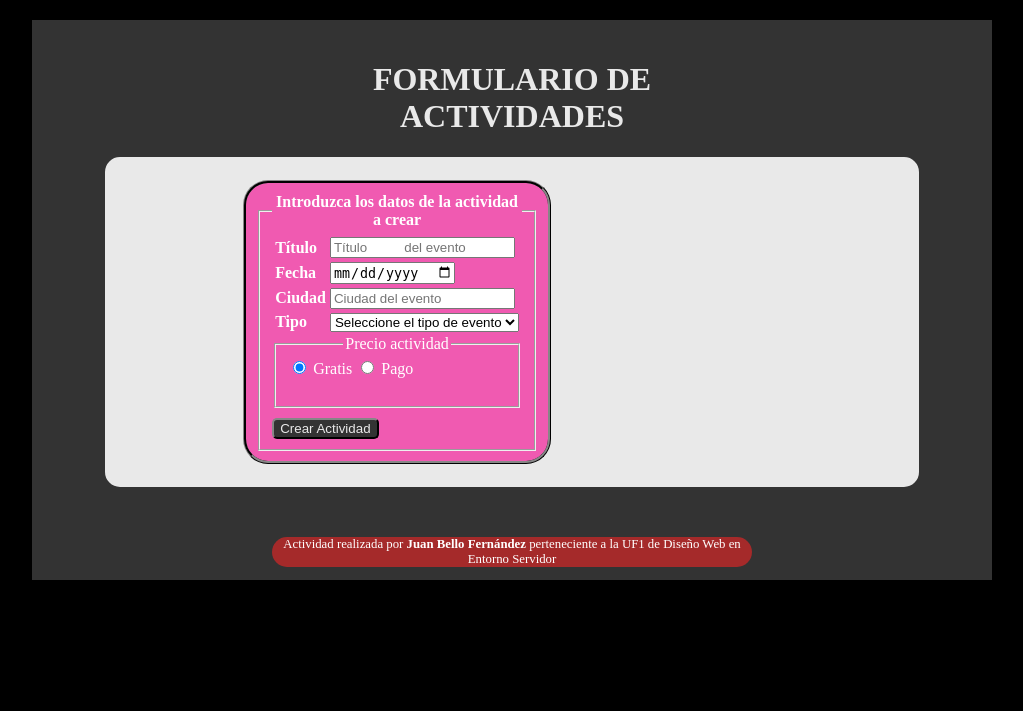
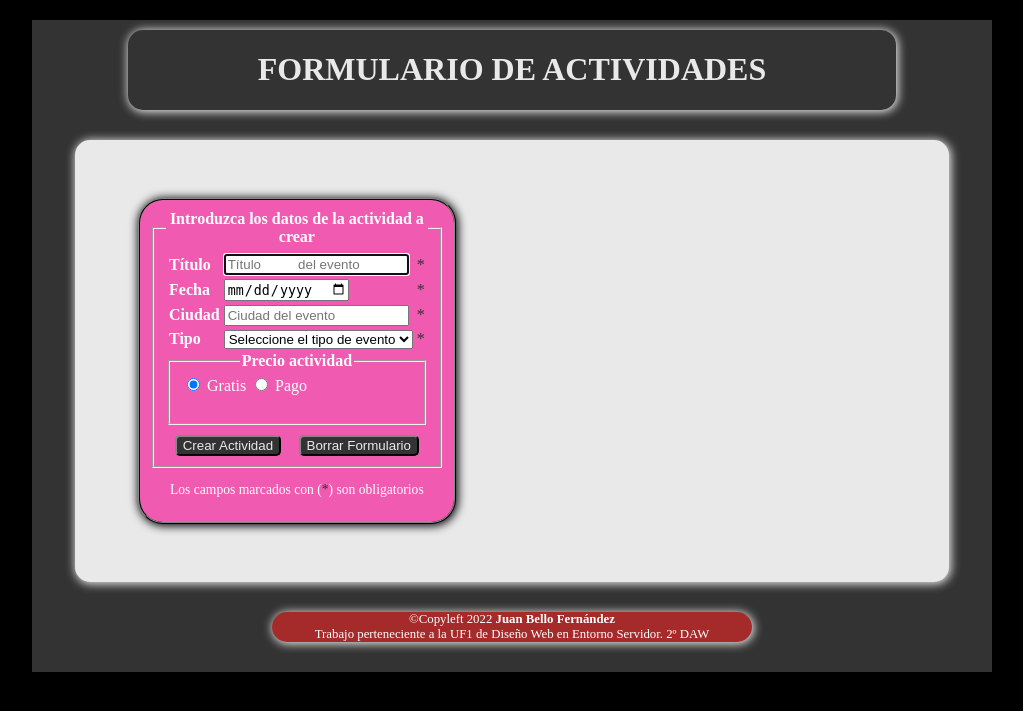
Before and after one commit to Rastajuan/UF1-Entorno-Servidor, a PHP site: page / in a window 1280 px wide. Shown: the top 711 px of the page, without its empty margins (128-1151 px from the left). Run offline with PHP 8.4, Linux system fonts and the light colour scheme.

Commit message:
Commit final
Añadidas funcionalidades de requerimiento en los inputs del formulario y solucionado definitivamente el desborde del div container
UF finalizada

```diff
--- a/estilos.css
+++ b/estilos.css
@@ -1,29 +1,21 @@
-/* *{
-    margin: 0;
-    border: 0;
-    padding: 0;
-}
- */
+
+
+/* ELEMENTOS HTML*/
 html {
   background-color: black;
   }
 body {
   display: table;
   background-color: #333333;
-  width: 75%;
+  min-width: 75%;
   margin: 20px auto;
 }
 
-header {
-  text-align: center;
-  margin: 10px auto 10px auto;
-  padding-top: 10px;
-  width: 40%;
-}
 h1{
   color: #e9e9e9;
- font-size:200%;
+  font-size:200%;
 }
+
 legend{
   text-align: center;
 }
@@ -31,22 +23,39 @@ li{
    list-style:none;
 }
 
+/* CLASES */
 
-.imgs {
-  width: 200px;
-  height: 100px;
-  margin: auto;
+.boton {
+  margin-top: 10px;
+  border-radius: 5px;
+  border-color: #333333;
+  background-color:#333333;
+  color:#e9e9e9;
+
+}
+
+.boton:hover{
+  background-color:#e9e9e9;
+  border-color: #e9e9e9;
+  color:#333333;
+}
+
+.botonera{
+  display: flex;
+  justify-content: space-around;
 }
 .container {
   display: flex;
   justify-content: space-between;
+  flex-wrap:wrap;
   align-items: center;
   width: 80%;
-  margin: auto auto 50px auto;
+  margin: auto auto auto auto;
   border: 3px solid #e9e9e9;
   border-radius: 15px;
-  padding: 20px;
+  padding: 50px;
   background-color:#e9e9e9;
+  box-shadow:1px 1px 10px 1px #e9e9e9;
 
 
 }
@@ -55,41 +64,58 @@ li{
 .resultados {
   display: table; /*Evita el desbordamiento del div*/
   width: 30%;
-  border: 3px #333333 ridge ;
+  border: 2px #333333 ridge ;
   padding: 10px;
-  margin: 0 10px;
+  margin: 5px 10px;
   background-color:#f05ab1;
   color: rgb(255, 255, 255);
+  box-shadow:1px 1px 10px 1px #000000;
 
-
-  /* margin-bottom: 500px; */
 }
 .formulario {
   border-radius: 25px;
-  margin-left: 15%;
+
 }
-.resultados {
-    margin-right: 15%;
-}
+
 
 .footer {
   text-align: center;
   font-size: 80%;
   background-color: brown;
   color: white;
+  width: 50%;
+  margin: 30px auto;
   border-radius: 15px;
-  width: 50%;
-  margin:auto;
+  box-shadow:1px 1px 10px 1px #e9e9e9;
+
+
 }
 
-.boton {
-  margin-top: 10px;
-  border-radius: 5px;
-  border-color: #333333;
-  background-color:#333333;
-  color:#e9e9e9
-  /* margin: 10px 50px; */
+.header{
+  display: flex;
+  justify-content: center;
+  width: 80%;
+  text-align: center;
+  margin: 10px auto 30px auto;
+  border-radius: 15px;
+  box-shadow:1px 1px 10px 1px #e9e9e9;
 }
+
+.infoForm{
+  font-size: 85%;
+  text-align: center;
+}
+.imgs {
+  width: 200px;
+  height: 100px;
+
+
+}
+
 .negrita{
   font-weight: bolder;
 }
+
+.required{
+  color:#333;
+}
--- a/formulario.html
+++ b/formulario.html
@@ -4,64 +4,96 @@
     <table>
       <tr>
         <td class="negrita">
-          <label for="titulo">
-            T&iacute;tulo</label>
+          <label for="titulo"> T&iacute;tulo</label>
         </td>
         <td>
-          <input type="text" name="titulo" id="tituloForm" placeholder="Título
+          <input
+          type="text"
+          name="titulo" id="tituloForm" placeholder="Título
           del evento"
+          autofocus
+          required
         </td>
+        <td class="required">*</td>
       </tr>
       <tr>
         <td class="negrita">
-          <label for="fecha">
-            Fecha
-          </label>
+          <label for="fecha"> Fecha </label>
         </td>
-        <td><input type="date" name="fecha" id="fechaForm" /></td>
+        <td><input
+          type="date"
+          name="fecha"
+          id="fechaForm"
+          required/>
+        </td>
+        <td class="required">*</td>
       </tr>
       <tr>
         <td class="negrita">
-          <label for="ciudad">
-            Ciudad</label>
-          </td>
+          <label for="ciudad"> Ciudad</label>
+        </td>
         <td>
           <input
             type="text"
             name="ciudad"
             id="ciudadForm"
             placeholder="Ciudad del evento"
+            required
           />
+
         </td>
+        <td class="required">*</td>
       </tr>
       <tr>
         <td class="negrita">
-          <label for="tipo">
-            Tipo
-          </label>
+          <label for="tipo"> Tipo </label>
         </td>
         <td>
-          <select name="tipo" id="selectForm">
-            <option value="" selected>Seleccione el tipo de evento</option>
+          <select name="tipo" id="selectForm"  required>
+            <option value="" selected disabled>Seleccione el tipo de evento</option>
             <option value="Música">M&uacute;sica</option>
             <option value="Cine">Cine</option>
             <option value="Comida">Comida</option>
             <option value="Copas">Copas</option>
             <option value="Cultura">Cultura</option>
             <option value="Viajes">Viajes</option>
-        </select>
+          </select>
         </td>
+        <td class="required">*</td>
       </tr>
     </table>
     <fieldset>
-      <legend>Precio actividad</legend>
-      <input type="radio" name="precio" value="Gratis" id="gratuito" checked />
+      <legend class="negrita">Precio actividad</legend>
+      <input
+      type="radio"
+      name="precio"
+      value="Gratis"
+      id="gratuito"
+      checked
+    />
       <label for="gratuito">Gratis</label>
-      <input type="radio" name="precio" value="De pago" id="dePago" />
+      <input
+      type="radio"
+      name="precio"
+      value="De pago"
+      id="dePago"
+     />
       <label for="dePago">Pago</label><br /><br />
     </fieldset>
-
-    <input class="boton" type="submit" value="Crear Actividad" name="botonEnviar"
-    />
+    <div class = "botonera">
+      <input
+        class="boton"
+        type="submit"
+        value="Crear Actividad"
+        name="botonEnviar"
+      />
+      <input
+        class="boton"
+        type="reset"
+        value="Borrar Formulario"
+        name="botonEnviar"
+      />
+    </div>
   </form>
 </fieldset>
+<p class="infoForm">Los campos marcados con (<spam class="required">*</spam>) son obligatorios</p>
--- a/index.php
+++ b/index.php
@@ -1,5 +1,5 @@
 <!DOCTYPE html>
-<!-- REQUERIMOS LA CARGA DEL ARCHIVO DONDE TENEMOS CREADA LA CLASE PHP DE CREACION DE OBJETOS 'ACTIVIDAD' -->
+<!-- REQUERIMOS LA CARGA DEL ARCHIVO DONDE TENEMOS CREADA LA CLASE PHP 'ACTIVIDAD' -->
 <?php require "actividad.php"; ?>
 
 <!-- SI SE HA ENVIADO EL FORMULARIO MEDIANTE EL BOTON "botonEnviar" SE CREARA UN OBJETO DE CLASE ACTIVIDAD ($actividad) MEDIANTE LA FUNCION CONSTRUCTORA CON LOS PARAMETROS ENVIADOS POR EL FORMULARIO
@@ -27,9 +27,12 @@ if (isset($_POST["botonEnviar"])) {
 </head>
 
 <body>
-    <header>
-        <h1>FORMULARIO DE ACTIVIDADES</h1>
-    </header>
+    <div class="header">
+        <header>
+            <h1>FORMULARIO DE ACTIVIDADES</h1>
+        </header>
+    </div>
+
     <div class="container" id="cont">
         <!-- Incluimos el formulario desde un archivo externeo 'formulario.html' con php -->
         <div class="formulario" id="form">
@@ -42,7 +45,7 @@ if (isset($_POST["botonEnviar"])) {
         LOS DOS PUNTOS (:) DESPUES DE LA CONDICION DEL IF INDICA QUE EL IF QUEDA ABIERTO Y QUE LO QUE ESTÁ DESPUÉS OCURRIRÁ SOLO SI SE CUMPLE LA CONDICION DEL IF-->
         <?php if (isset($actividad)) : ?>
 
-            <!--HACEMOS DINAMICO EL VALOR DE CADA <li> ASIGNANDOLE EL VALOR DEL OBJETO $actividad CON CADA UNO DE SUS PARAMETROS QUE SON LOS QUE HA ENVIADO EL FORMULARIO-->
+
 
             <div class="resultados" id="result">
                 <!-- Incluimos el resultado desde un archivo externeo 'resultado.html' con php -->
@@ -54,7 +57,9 @@ if (isset($_POST["botonEnviar"])) {
     </div>
     <div class=" footer" id="foot">
         <footer>
-            <p>Actividad realizada por <strong>Juan Bello Fernández</strong> perteneciente a la UF1 de Diseño Web en Entorno Servidor</p>
+            <p>©Copyleft 2022 <strong>Juan Bello Fernández</strong> </br> Trabajo perteneciente a la UF1 de Diseño Web en Entorno Servidor. 2º DAW</p>
+
+            </p>
 
         </footer>
     </div>
--- a/resultado.html
+++ b/resultado.html
@@ -1,3 +1,4 @@
+<!--HACEMOS DINAMICO EL VALOR DE CADA <td> ASIGNANDOLE EL VALOR DEL OBJETO $actividad CON CADA UNO DE SUS PARAMETROS QUE SON LOS QUE HA ENVIADO EL FORMULARIO-->
 <section>
   <img class="imgs" src="./imgs/<?php echo $actividad->tipo ?>.jpg" />
   <fieldset>
@@ -9,6 +10,7 @@
       </tr>
       <tr>
         <td class="negrita">Fecha:</td>
+        <!-- Se formatea el formato de fecha por defecto con la función 'strostring'-->
         <td><?php echo date("d/m/Y", strtotime($actividad->fecha)) ?></td>
       </tr>
       <tr>
```
